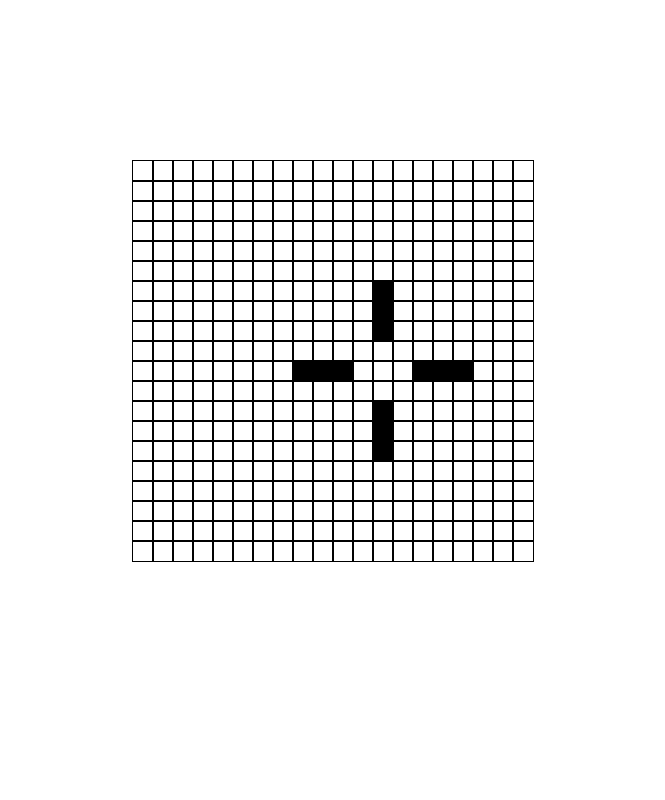
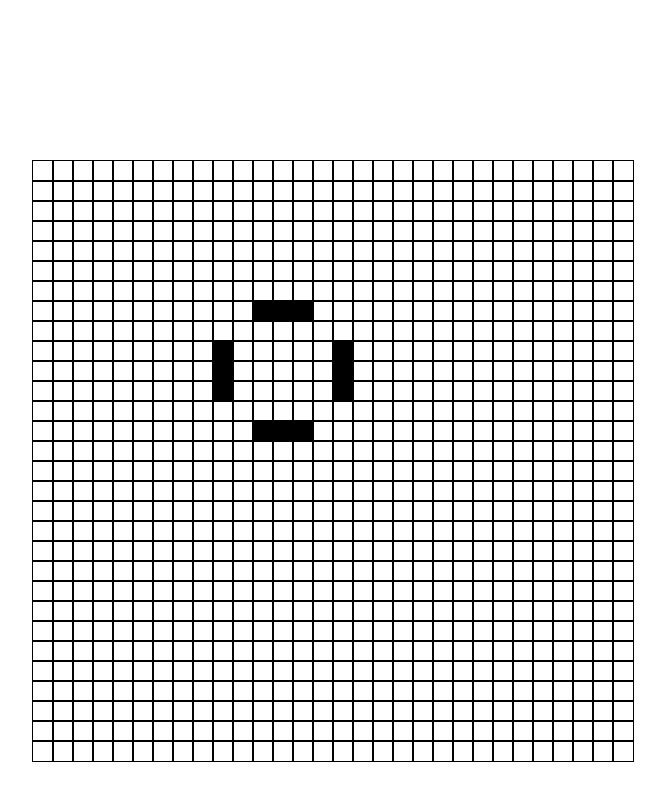
Before and after one commit to Corentin648/GameOfLifeWeb, a React (Create React App) app: page / in a window 1280 px wide. Shown: the whole page, without its empty margins (307-972 px from the left). Built offline with nearby package versions, Linux system fonts and the light colour scheme.

Commit message:
ajout d'extensivité pour la taille de la grille

```diff
--- a/src/Quadrillage.js
+++ b/src/Quadrillage.js
@@ -1,4 +1,4 @@
-import React, {useRef, useEffect, Component} from 'react'
+import React, {Component} from 'react'
 
 
 /* Ordre d'appel des fonctions :
@@ -10,12 +10,12 @@ class Quadrillage extends Component{
     constructor(props) {
         super(props);
         this.canvasRef = new React.createRef();
-        this.width = 400;
-        this.height = 400;
+        this.casesLargeur = 30;    // nombre de cases en largeur
+        this.casesHauteur = 30;   // nombre de cases en hauteur
 
         /* La méthode fill remplie l'array avec des 0 */
         /* La méthode map applique à chaque élément la méthode en argument */
-        this.matrice = Array(20).fill(0).map(() => new Array(20).fill(0));
+        this.matrice = Array(this.casesLargeur).fill(0).map(() => new Array(this.casesHauteur).fill(0));
     }
 
     compterVoisines = (i, j) => {
@@ -44,13 +44,12 @@ class Quadrillage extends Component{
         if (this.matrice[i][j-1] === 1){
             voisines++;
         }
-        //console.log(voisines, i, j);
         return voisines;
     }
 
     evoluer = () => {
         let voisines;
-        let  mat = Array(20).fill(0).map(() => new Array(20).fill(0));
+        let  mat = Array(this.casesLargeur).fill(0).map(() => new Array(this.casesHauteur).fill(0));
         for (let i = 1;i<19;i++) {
             for (let j = 1; j < 19; j++) {
                 voisines = this.compterVoisines(i,j);
@@ -97,25 +96,14 @@ class Quadrillage extends Component{
             pinceau.lineTo(l, canvas.height);
             pinceau.stroke();
         }
-
-        /* On dessine ici le patern proposé dans initPattern */
-        /*
-        for (let i = 0;i<20;i++){
-            for (let j = 0;j<20;j++){
-                if (this.matrice[i][j] === 1){
-                    pinceau.fillRect(i*20, j*20, pinceau.canvas.width / 20, pinceau.canvas.height / 20);
-                }
-            }
-        }
-        */
     }
 
     /* Fonction qui dessine en noir les cases "vivantes" */
     dessinerRectangles = (pinceau) => {
-        for (let i = 0;i<20;i++){
-            for (let j = 0;j<20;j++){
+        for (let i = 0;i<this.casesLargeur;i++){
+            for (let j = 0;j<this.casesHauteur;j++){
                 if (this.matrice[i][j] === 1){
-                    pinceau.fillRect(i*20, j*20, pinceau.canvas.width / 20, pinceau.canvas.height / 20);
+                    pinceau.fillRect(i*20, j*20, pinceau.canvas.width / this.casesLargeur, pinceau.canvas.height / this.casesHauteur);
                 }
             }
         }
@@ -131,12 +119,13 @@ class Quadrillage extends Component{
         this.initPattern();
         this.initDessin(pinceau, canvas);
 
+        /* Variables pour la fonction render() */
         let animationFrameId;
-
         const FPS = 2;
         const delay = 1000/FPS;
         let previous = 0;
 
+        /* Fonction qui va être appelée à chaque frmae avec un pas choisi */
         const render = () => {
             animationFrameId = window.requestAnimationFrame(render);
 
@@ -149,9 +138,6 @@ class Quadrillage extends Component{
             this.initDessin(pinceau, canvas);
             this.dessinerRectangles(pinceau);
             this.evoluer();
-            this.initDessin(pinceau, canvas);
-            this.dessinerRectangles(pinceau);
-
         }
 
         render();
@@ -161,24 +147,10 @@ class Quadrillage extends Component{
     render(){
         return(
             <div style={{marginTop: '10rem'}}>
-                <canvas ref={this.canvasRef} width={this.width} height={this.height} style={{border: '1px solid black'}}/>
+                <canvas ref={this.canvasRef} width={this.casesLargeur * 20} height={this.casesHauteur * 20} style={{border: '1px solid black'}}/>
             </div>
         )
     }
 }
-/*const Quadrillage = props => {
-
-    const canvasRef = useRef(null)
-
-    useEffect(() => {
-        const canvas = canvasRef.current
-        const context = canvas.getContext('2d')
-        //Our first draw
-        context.fillStyle = '#000000'
-        context.fillRect(0, 0, context.canvas.width, context.canvas.height)
-    }, [])
-
-    return <canvas ref={canvasRef} {...props}/>
-} */
 
 export default Quadrillage
```
